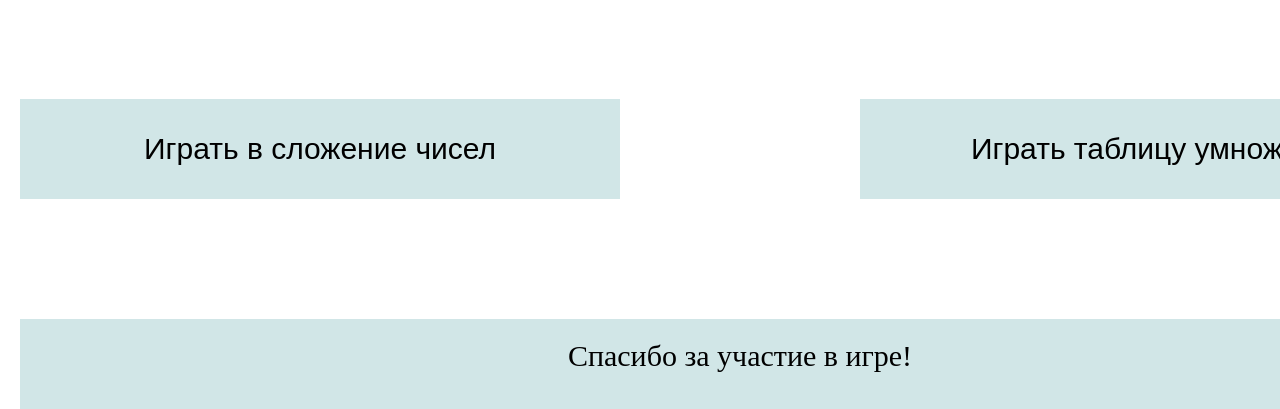
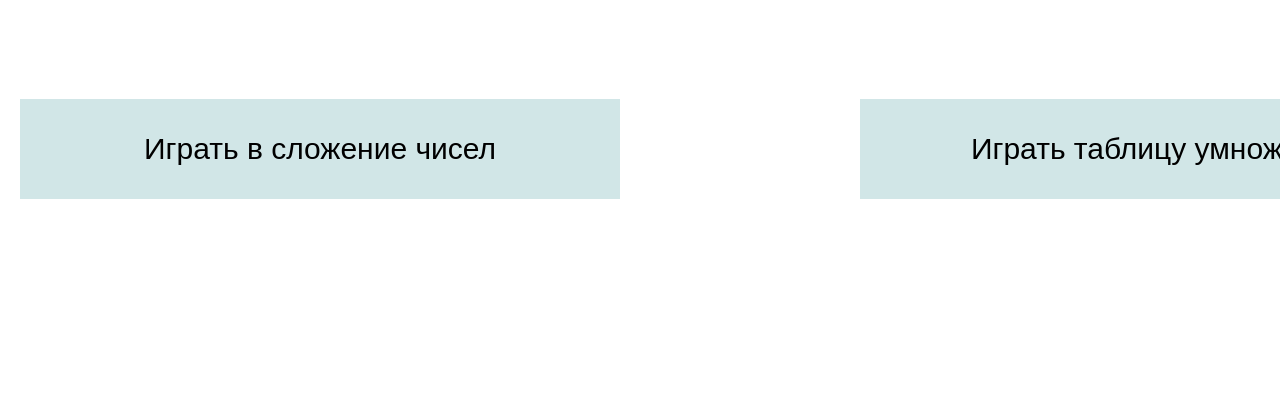
Before and after one commit to Alena1409/HomeworkHexlet, a plain HTML site: page index.html in a window 1280 px wide. Shown: the part 636-1045 px from the top of the page. After the commit the page ends 955 px from the top, so only its background shows below. Drawn offline with Linux system fonts and the light colour scheme.

Commit message:
removed footer

```diff
--- a/index.html
+++ b/index.html
@@ -21,9 +21,6 @@
     <button class="myBtn2">Играть таблицу умножения</button>
     </div>
     </main>
-    <footer>
-        Спасибо за участие в игре!
-    </footer>
     <script src="script.js"></script>
 </body>
 </html>
--- a/stily.css
+++ b/stily.css
@@ -12,9 +12,7 @@ body {
     height: 100%;
 
 }
-main {
-    min-height: calc(100vh - 280px);
-}
+
 header {
     background-color: rgb(209, 230, 231);
     height: 50px;
@@ -53,11 +51,7 @@ button {
     border: none;
 }
 
-footer {
-    background-color: rgb(209, 230, 231);
-    height: 50px;
-    text-align: center;
-    padding: 20px;
-    font-size: 30px;
+button:hover {
+    background-color: rgb(85, 211, 194);
 
 }
```
